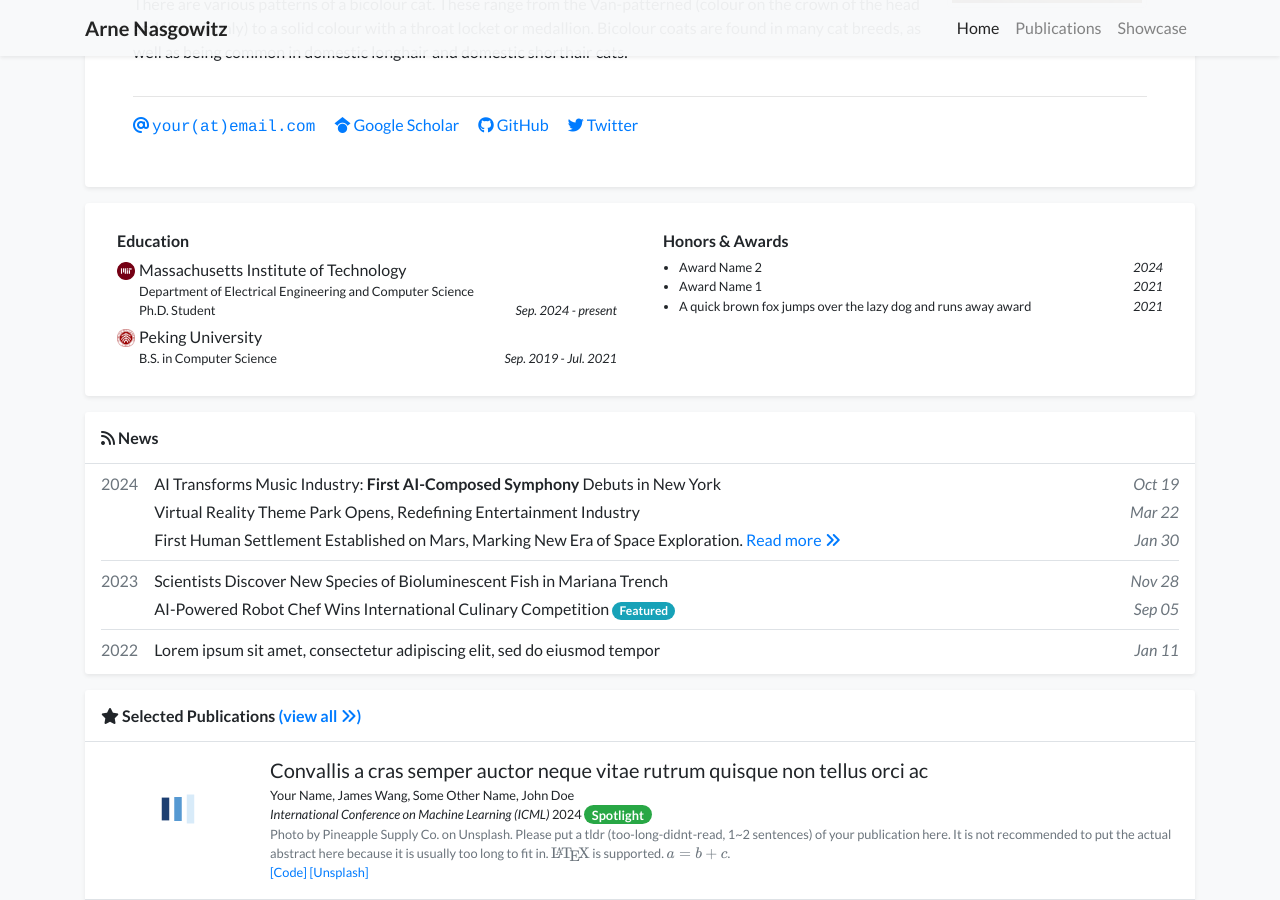
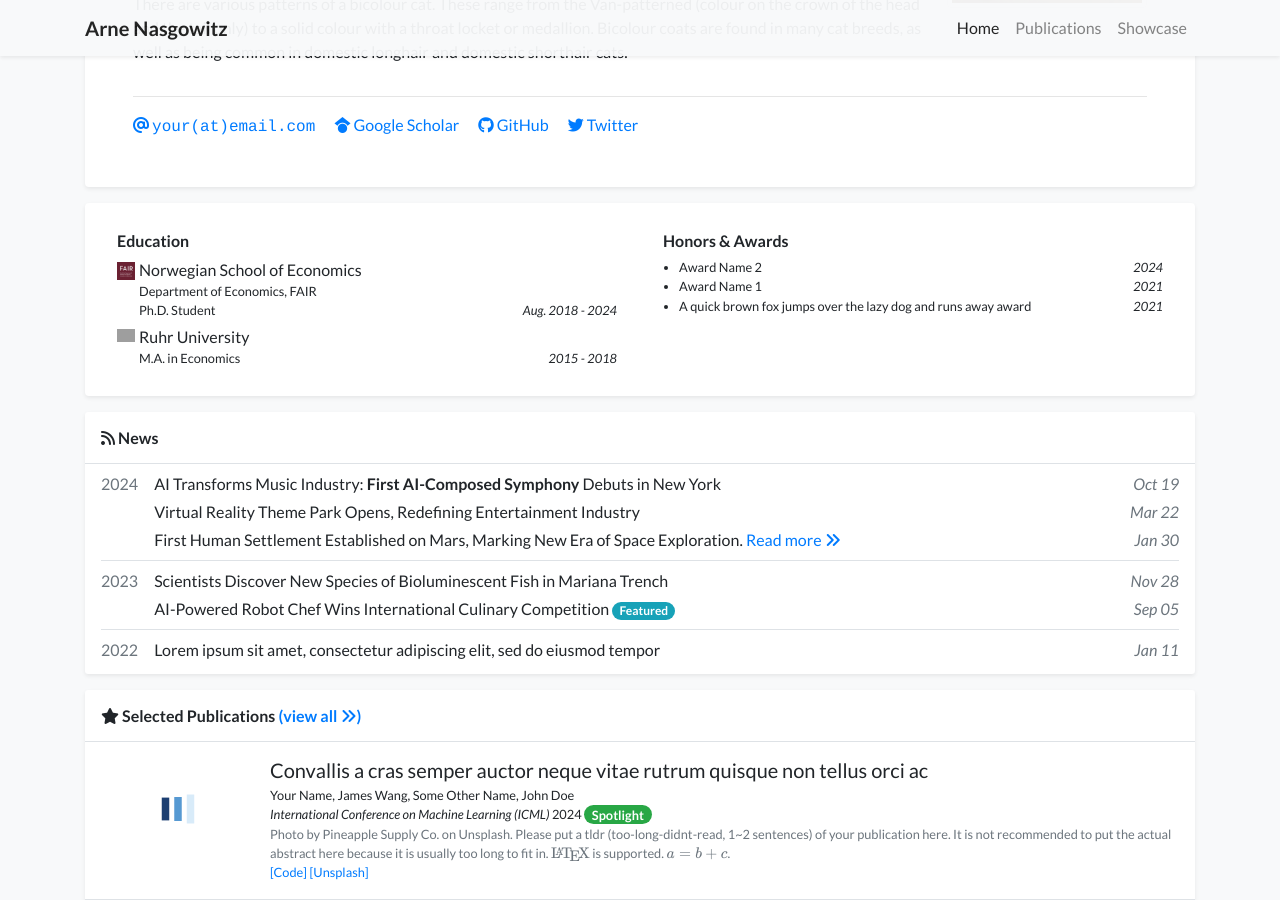
Before and after one commit to arne-nasgowitz/arne-nasgowitz.github.io, a Jekyll site: the page built from index.html, in a window 1280 px wide and 900 px high, scrolled down 320 px. Built offline with Jekyll 4.4.1, drawn with Linux system fonts in a browser that asks for light colours; nearby versions of some CDN libraries; a style sheet for code colours, icons or effects is not loaded; grey boxes are pictures that could not be loaded.

Commit message:
Update profile.yml

```diff
--- a/_data/profile.yml
+++ b/_data/profile.yml
@@ -3,7 +3,7 @@ secondary_name: ""
 navbar_name: "Arne Nasgowitz"
 
 positions:
-- logo: /assets/images/badges/MIT_Social_circle.png  # Logo is optional
+- logo: /assets/images/badges/snf.png  # Logo is optional
   name: Position 1 with logo
 - name: Position 2 without logo
 
@@ -35,16 +35,16 @@ portrait_caption: >-
   Photo by Manja Vitolic on Unsplash (this caption is optional, comment it out to disable).
 
 education:
-- name: Massachusetts Institute of Technology
-  logo: /assets/images/badges/MIT_Social_circle.png
+- name: Norwegian School of Economics
+  logo: /assets/images/badges/fair.jpg
   position: >-
-    Department of Electrical Engineering and Computer Science <br/>
+    Department of Economics, FAIR <br/>
     Ph.D. Student
-  date: Sep. 2024 - present
-- name: Peking University
-  logo: /assets/images/badges/PKU_red.png
-  position: B.S. in Computer Science
-  date: Sep. 2019 - Jul. 2021
+  date: Aug. 2018 - 2024
+- name: Ruhr University
+  logo: /assets/images/badges/rub.svg
+  position: M.A. in Economics
+  date: 2015 - 2018
 
 # experience:
 # - name: Peking University
```
